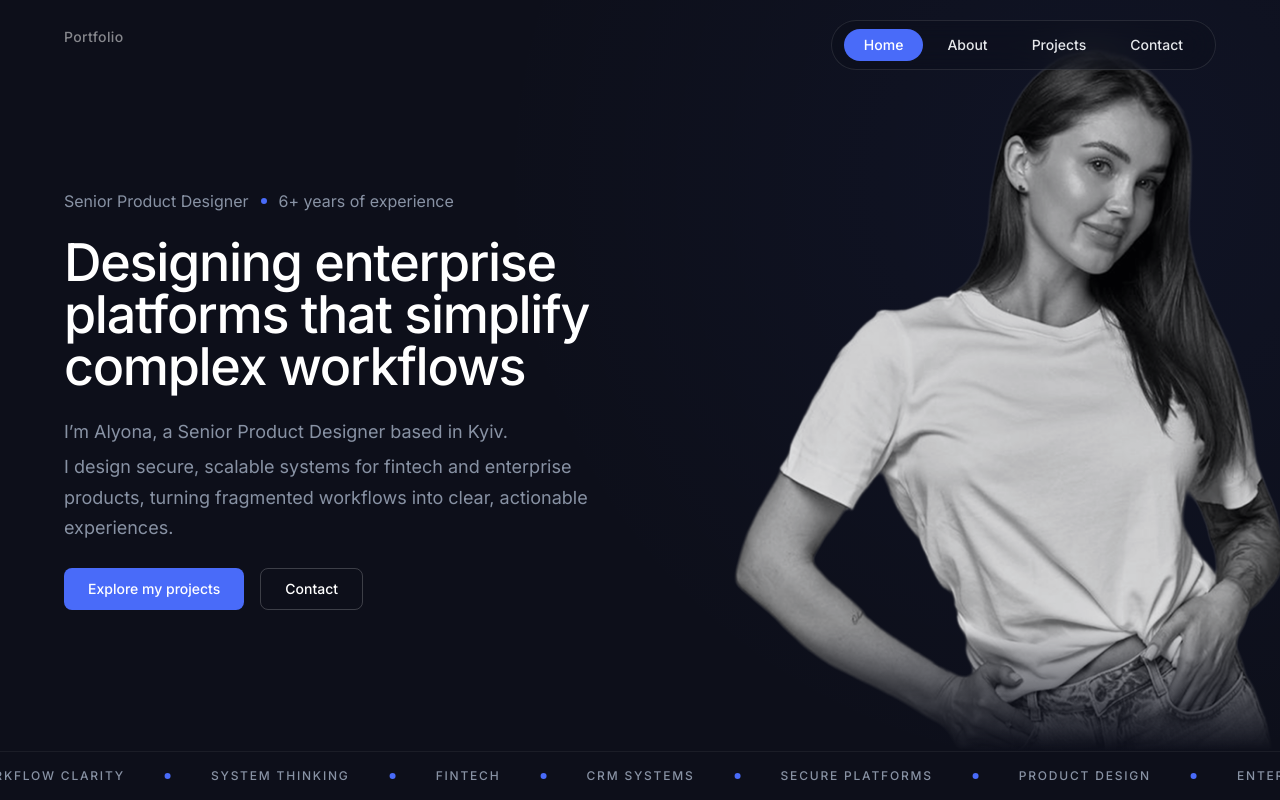
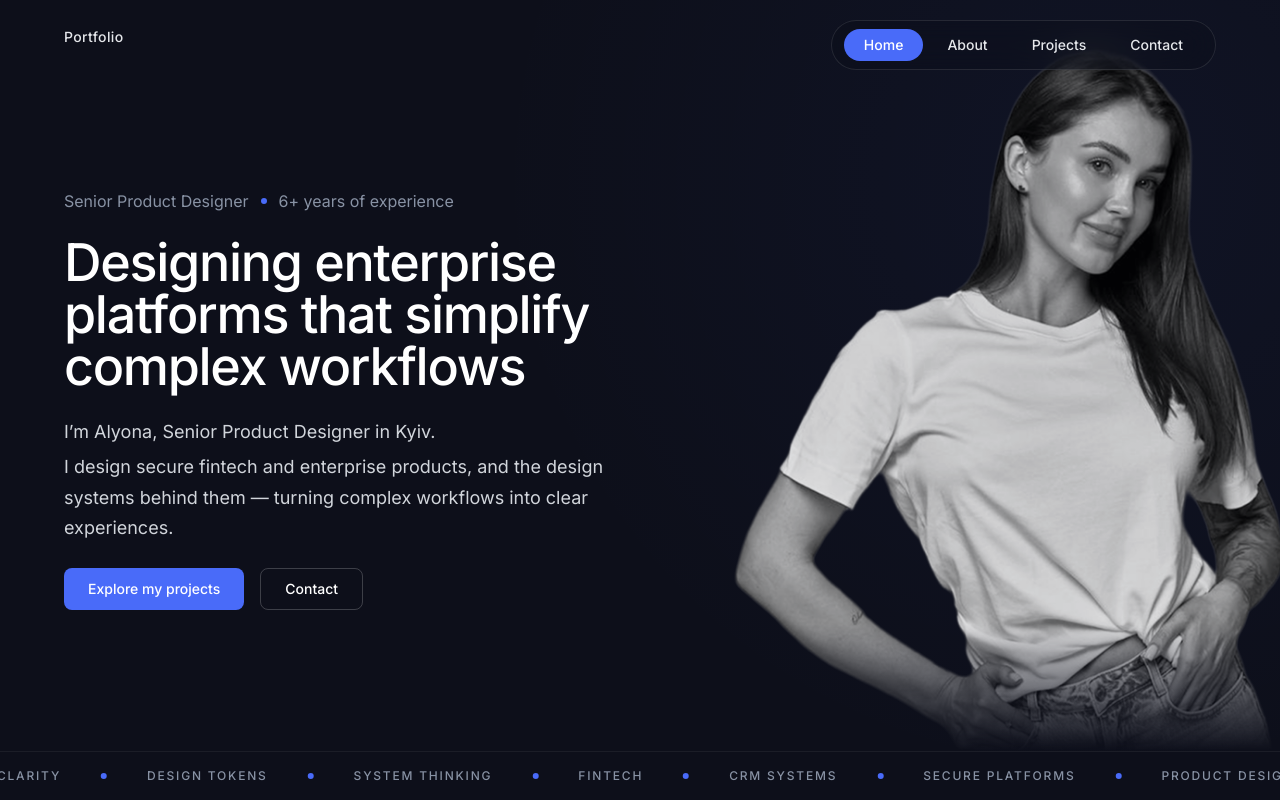
Before and after one commit to AlonaRyzhenko/alyona-portfolio, a Next.js app: page / in a window 1280 px wide. Shown: the top 800 px of the page. Built offline with nearby package versions, Linux system fonts and the light colour scheme.

Commit message:
Add Design Tokens to hero ticker

```diff
--- a/components/Hero.tsx
+++ b/components/Hero.tsx
@@ -6,6 +6,7 @@ const skills = [
   "Product Design",
   "Enterprise UX",
   "Workflow Clarity",
+  "Design Tokens",
   "System Thinking",
   "Fintech",
   "CRM Systems",
@@ -25,7 +26,7 @@ export default function Hero() {
 
       {/* "Portfolio" label — in normal flow, scrolls away with the page */}
       <div className="relative z-10 max-w-[1440px] mx-auto w-full px-6 lg:px-16 pt-6 flex-shrink-0">
-        <span className="text-white/50 text-sm font-medium tracking-wide">Portfolio</span>
+        <span className="text-[#E5E7EB] text-sm font-medium tracking-wide">Portfolio</span>
       </div>
 
       {/* Main content — fills remaining height between label and ticker */}
@@ -66,12 +67,12 @@ export default function Hero() {
               initial={{ opacity: 0, y: 16 }}
               animate={{ opacity: 1, y: 0 }}
               transition={{ duration: 0.6, delay: 0.3 }}
-              className="text-[#8892a4] text-lg leading-[1.7] space-y-1"
+              className="text-[#D1D5DB] text-lg leading-[1.7] space-y-1"
             >
-              <p>I&rsquo;m Alyona, a Senior Product Designer based in Kyiv.</p>
+              <p>I&rsquo;m Alyona, Senior Product Designer in Kyiv.</p>
               <p>
-                I design secure, scalable systems for fintech and enterprise
-                products, turning fragmented workflows into clear, actionable
+                I design secure fintech and enterprise products, and the design
+                systems behind them &mdash; turning complex workflows into clear
                 experiences.
               </p>
             </motion.div>
```
